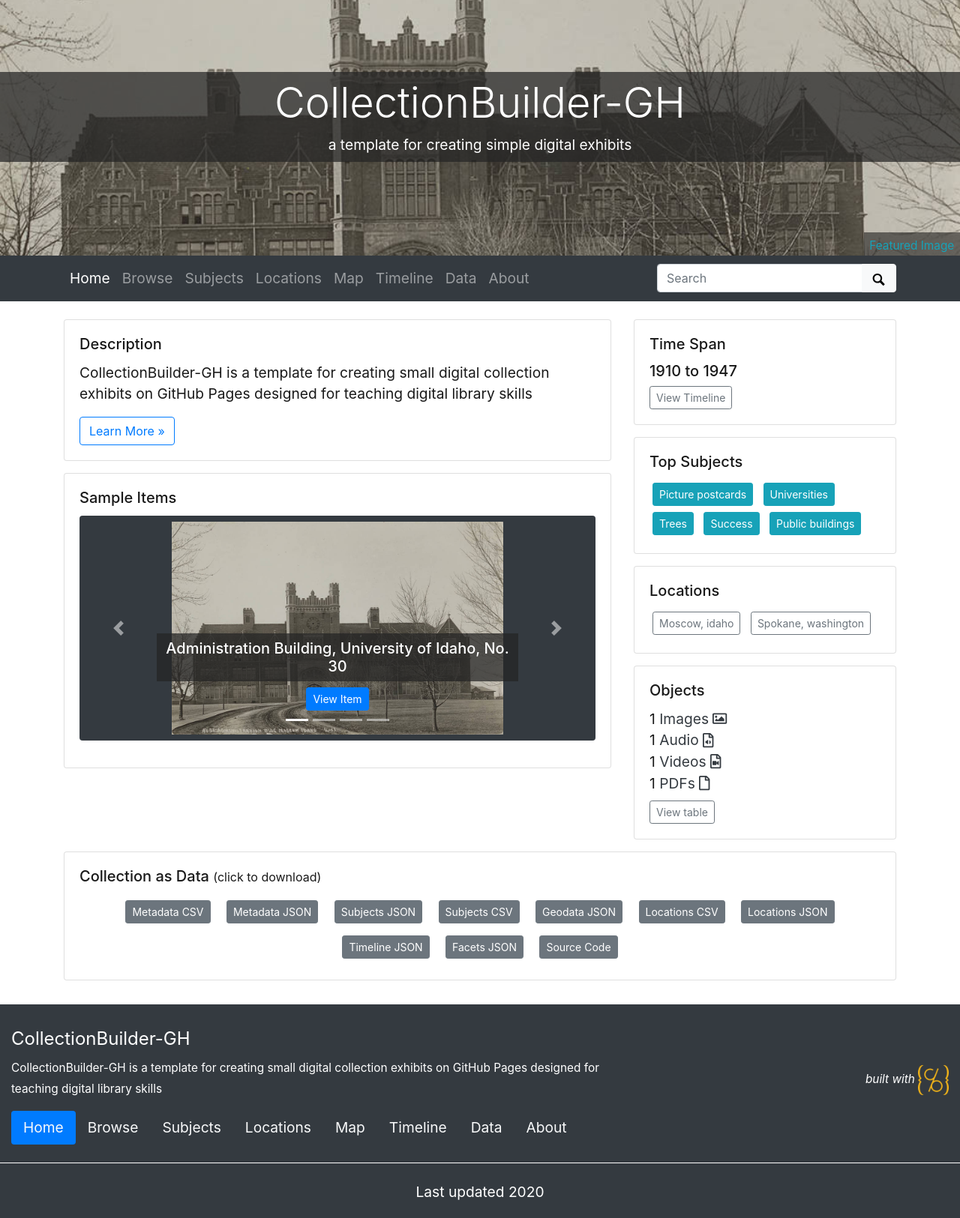
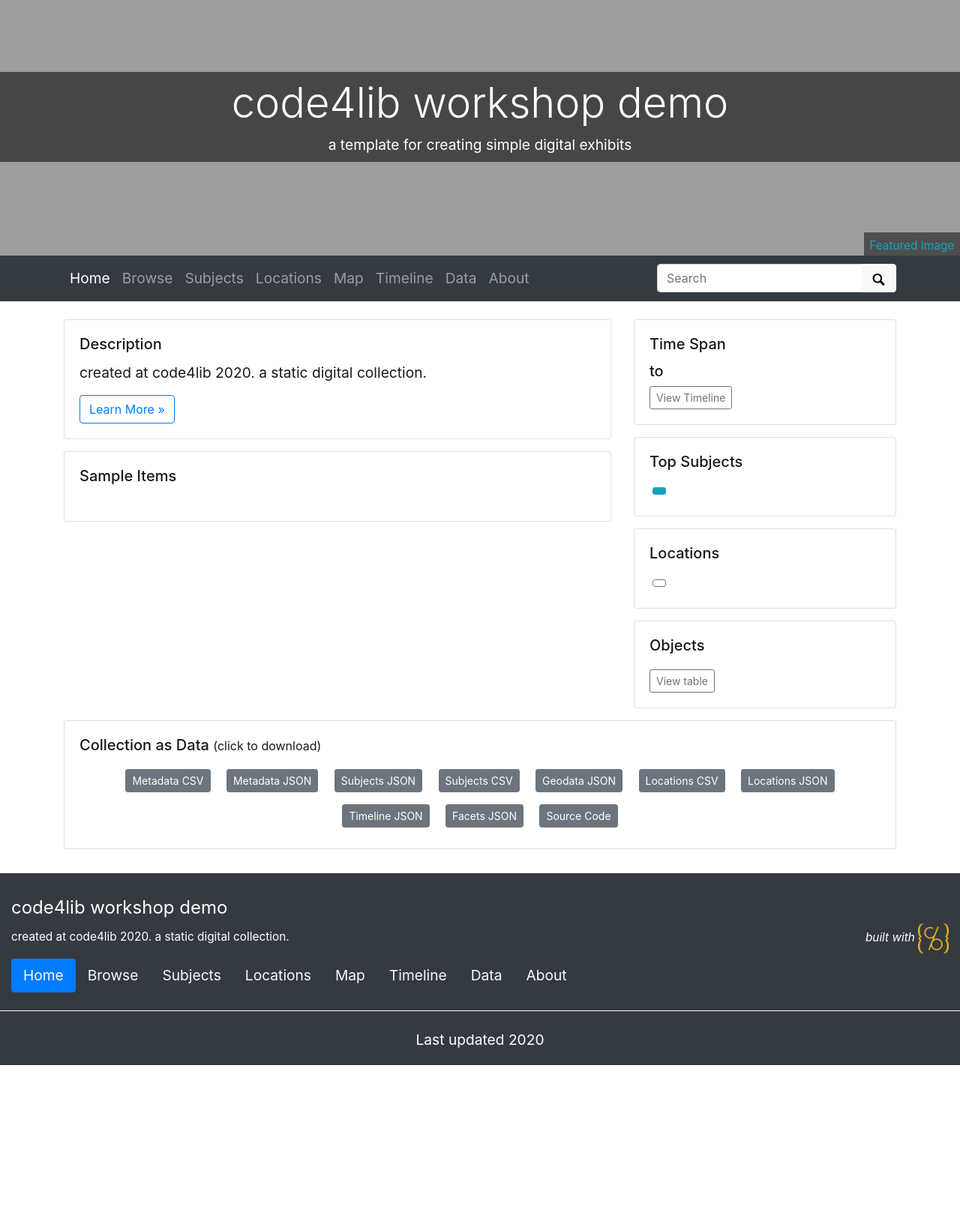
Before and after one commit to polloi82/c4l_demo_ip, a Jekyll site: the page built from index.md, in a window 1280 px wide. Shown: the whole page at 75% size. Built offline with Jekyll 4.4.1, drawn with Linux system fonts in a browser that asks for light colours; after the commit the page ends 1421 px from its top, so only the background shows below that.

Commit message:
updated my config file

```diff
--- a/_config.yml
+++ b/_config.yml
@@ -8,30 +8,30 @@
 # URL VARIABLES
 #
 # url is your gh-pages base, following the pattern: username.github.io
-url: https://collectionbuilder.github.io
+url: https://polloi82.github.io
 # baseurl is your github repository's name prefixed with a /
-baseurl: /collectionbuilder-gh
+baseurl: /c4l_demo_ip
 # location of code, the full url to your github repository
-source-code: https://github.com/CollectionBuilder/collectionbuilder-gh
+source-code: https://github.com/polloi82/c4l_demo_ip
 
 ##########
 # SITE SETTINGS
 #
 # title of site appears in banner
-title: CollectionBuilder-GH
-# tagline, a short phrase that will appear throughout the site in the top banner
+title: code4lib workshop demo
+# tagline, a workshop demo site using collectionbuilder
 tagline: a template for creating simple digital exhibits
 # description appears in meta tags and other locations
 # this description might appear in search result lists, keep around 160 characters max
-description: "CollectionBuilder-GH is a template for creating small digital collection exhibits on GitHub Pages designed for teaching digital library skills"
+description: "created at code4lib 2020. a static digital collection."
 # creator of the digital collection, to appear in meta tags; we typically use our GitHub usernames but feel free to just use your name
-author: CollectionBuilder
+author: polloi82
 
 ##########
 # COLLECTION SETTINGS
 #
 # choose metadata: this is the name of the csv file in your _data directory that describes the objects in your collection
-metadata: demo-metadata
+metadata: psychiana_c4l_demo
 
 ##########
 # GOOGLE SERVICES [optional!]
@@ -44,7 +44,7 @@
 # ROBOTS EXCLUDE
 #
 # set noindex to true if you do NOT want Google to index your site
-# noindex: true
+noindex: true
 
 ##########
 # BUILD SETTINGS
```
